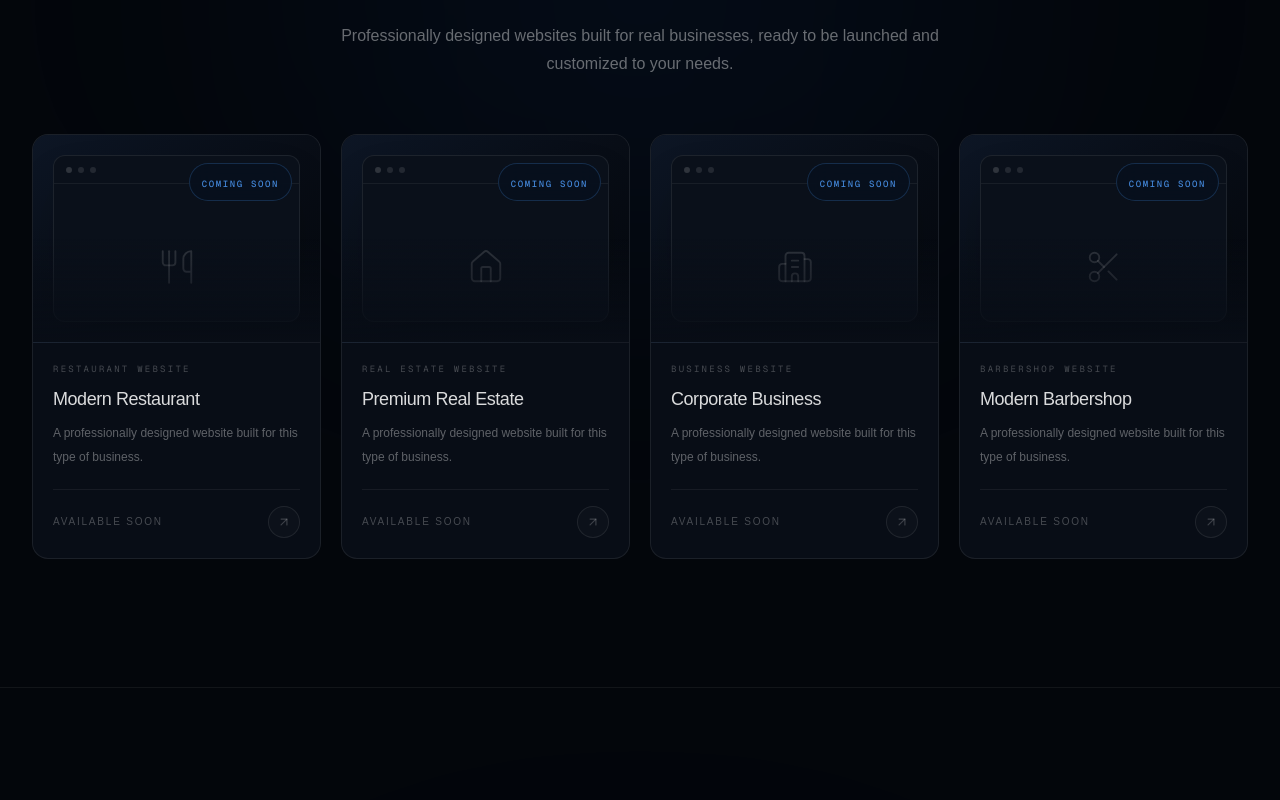
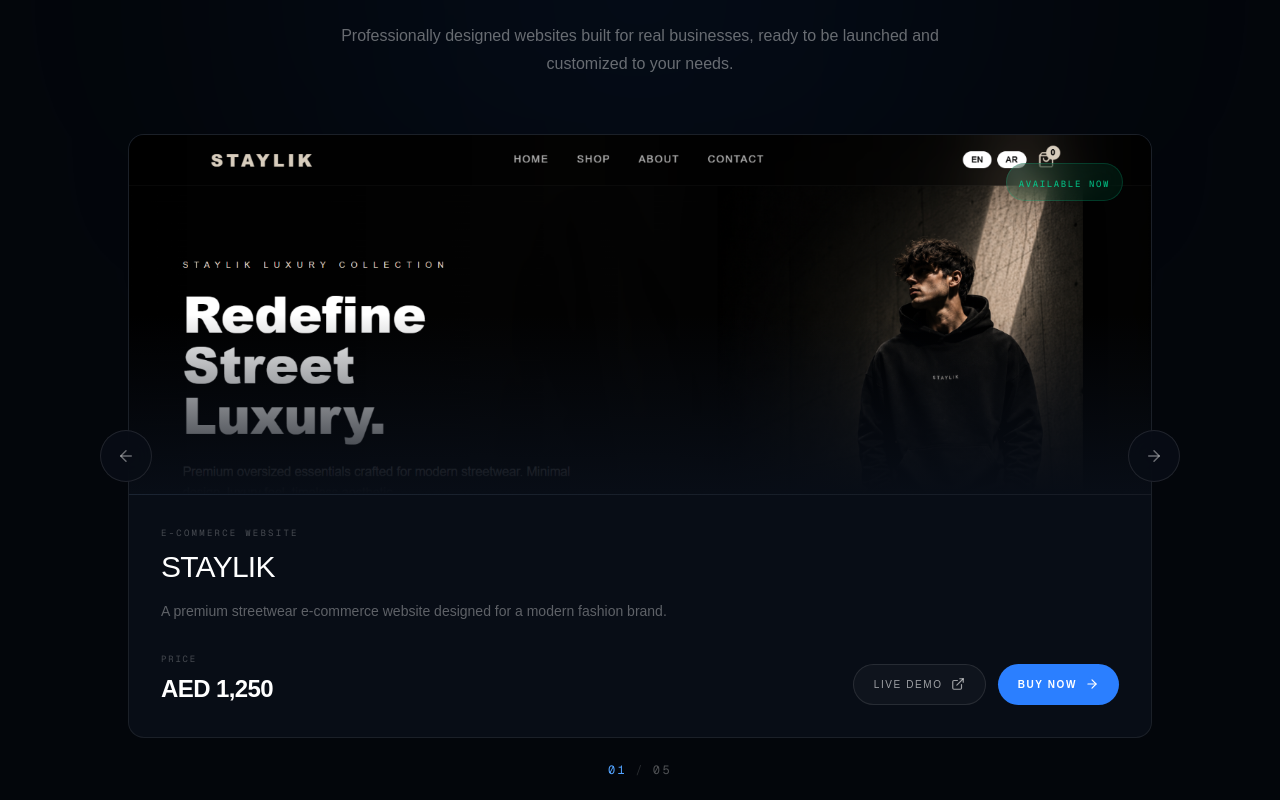
Before and after one commit to MalekAloklla/vertexlabs-site, a Next.js app: page / in a window 1280 px wide. Shown: the part 2020-2820 px from the top of the page. Built offline with nearby package versions, Linux system fonts and the light colour scheme.

Commit message:
Update website sections and ready websites

```diff
--- a/src/components/ReadyWebsites.tsx
+++ b/src/components/ReadyWebsites.tsx
@@ -1,53 +1,146 @@
 "use client";
 
-import { motion } from "framer-motion";
+import { useState } from "react";
+import { AnimatePresence, motion } from "framer-motion";
 import {
-  ArrowUpRight,
+  ArrowLeft,
+  ArrowRight,
   Building2,
+  ExternalLink,
   Home,
   Scissors,
+  ShoppingBag,
   Utensils,
 } from "lucide-react";
 
+import Image from "next/image";
 import { useLanguage } from "@/i18n/LanguageProvider";
 
 const websites = [
   {
+    id: "staylik",
+    icon: ShoppingBag,
+    image: "/projects/staylik.png",
+    enCategory: "E-COMMERCE WEBSITE",
+    arCategory: "موقع تجارة إلكترونية",
+    enTitle: "STAYLIK",
+    arTitle: "STAYLIK",
+    enDescription:
+      "A premium streetwear e-commerce website designed for a modern fashion brand.",
+    arDescription:
+      "متجر إلكتروني احترافي لعلامة أزياء Streetwear عصرية.",
+    price: 1250,
+    liveUrl: "https://staylik-store.vercel.app/",
+    available: true,
+  },
+  {
     id: "restaurant",
     icon: Utensils,
+    image: null,
     enCategory: "RESTAURANT WEBSITE",
     arCategory: "موقع مطعم",
     enTitle: "Modern Restaurant",
     arTitle: "مطعم عصري",
+    enDescription:
+      "A professionally designed website built for a modern restaurant.",
+    arDescription:
+      "موقع احترافي مصمم لمطعم عصري.",
+    price: null,
+    liveUrl: null,
+    available: false,
   },
   {
     id: "real-estate",
     icon: Home,
+    image: null,
     enCategory: "REAL ESTATE WEBSITE",
     arCategory: "موقع عقارات",
     enTitle: "Premium Real Estate",
     arTitle: "عقارات متميزة",
+    enDescription:
+      "A professionally designed website built for a modern real estate business.",
+    arDescription:
+      "موقع احترافي مصمم لنشاط عقاري عصري.",
+    price: null,
+    liveUrl: null,
+    available: false,
   },
   {
     id: "business",
     icon: Building2,
+    image: null,
     enCategory: "BUSINESS WEBSITE",
     arCategory: "موقع شركة",
     enTitle: "Corporate Business",
     arTitle: "شركة احترافية",
+    enDescription:
+      "A professionally designed website built for a modern business.",
+    arDescription:
+      "موقع احترافي مصمم لشركة حديثة.",
+    price: null,
+    liveUrl: null,
+    available: false,
   },
   {
     id: "barbershop",
     icon: Scissors,
+    image: null,
     enCategory: "BARBERSHOP WEBSITE",
     arCategory: "موقع صالون وحلاقة",
     enTitle: "Modern Barbershop",
     arTitle: "صالون عصري",
+    enDescription:
+      "A professionally designed website built for a modern barbershop.",
+    arDescription:
+      "موقع احترافي مصمم لصالون حلاقة عصري.",
+    price: null,
+    liveUrl: null,
+    available: false,
   },
 ] as const;
 
+const whatsappNumber = "971552861141";
+
 export default function ReadyWebsites() {
   const { isArabic } = useLanguage();
+
+  const [currentWebsite, setCurrentWebsite] = useState(0);
+  const [direction, setDirection] = useState(0);
+
+  const nextWebsite = () => {
+    setDirection(1);
+    setCurrentWebsite((prev) => (prev + 1) % websites.length);
+  };
+
+  const previousWebsite = () => {
+    setDirection(-1);
+    setCurrentWebsite(
+      (prev) => (prev - 1 + websites.length) % websites.length
+    );
+  };
+
+  const website = websites[currentWebsite];
+  const Icon = website.icon;
+
+  const whatsappMessage = isArabic
+  ? `مرحباً Vertex Labs 👋
+
+أرغب بالاستفسار عن شراء موقع ${website.arTitle} المعروض للبيع بسعر AED ${website.price?.toLocaleString()}.
+
+أود معرفة تفاصيل الشراء وما يشمله الموقع، بالإضافة إلى خطوات إتمام الطلب.
+
+شكراً لكم.`
+  : `Hello Vertex Labs 👋
+
+I’m interested in purchasing the ${website.enTitle} website listed for AED ${website.price?.toLocaleString()}.
+
+I’d like to know more about what’s included with the website, as well as the purchase process and next steps.
+
+Thank you.`;
+
+  const whatsappUrl = `https://wa.me/${whatsappNumber}?text=${encodeURIComponent(
+    whatsappMessage
+  )}`;
 
   return (
     <section
@@ -59,7 +152,7 @@ export default function ReadyWebsites() {
         <div className="absolute left-1/2 top-0 h-[400px] w-[700px] -translate-x-1/2 rounded-full bg-blue-500/[0.06] blur-[140px]" />
       </div>
 
-      <div className="relative mx-auto max-w-7xl px-6 lg:px-8">
+      <div className="relative mx-auto max-w-6xl px-6 lg:px-8">
         {/* Heading */}
         <motion.div
           initial={{ opacity: 0, y: 20 }}
@@ -73,7 +166,9 @@ export default function ReadyWebsites() {
           </p>
 
           <h2 className="text-3xl font-semibold tracking-[-0.03em] text-white sm:text-4xl lg:text-5xl">
-            {isArabic ? "أطلق موقعك بشكل أسرع" : "Launch Faster. Start Smarter."}
+            {isArabic
+              ? "أطلق موقعك بشكل أسرع"
+              : "Launch Faster. Start Smarter."}
           </h2>
 
           <p className="mx-auto mt-5 max-w-2xl text-sm leading-7 text-white/40 sm:text-base">
@@ -83,81 +178,184 @@ export default function ReadyWebsites() {
           </p>
         </motion.div>
 
-        {/* Website Cards */}
-        <div className="mt-14 grid gap-5 sm:grid-cols-2 lg:grid-cols-4">
-          {websites.map((website, index) => {
-            const Icon = website.icon;
+        {/* Slider */}
+        <div className="relative mx-auto mt-14 max-w-5xl">
+          {/* Left Arrow */}
+          <button
+            type="button"
+            onClick={previousWebsite}
+            aria-label="Previous website"
+            className="absolute left-2 top-1/2 z-20 flex h-10 w-10 -translate-y-1/2 items-center justify-center rounded-full border border-white/[0.10] bg-[#080d16]/90 text-white/40 backdrop-blur-md transition-all duration-300 hover:border-blue-400/40 hover:bg-blue-500/10 hover:text-white sm:left-[-28px] sm:h-[52px] sm:w-[52px]"
+          >
+            <ArrowLeft size={18} />
+          </button>
 
-            return (
+          {/* Right Arrow */}
+          <button
+            type="button"
+            onClick={nextWebsite}
+            aria-label="Next website"
+            className="absolute right-2 top-1/2 z-20 flex h-10 w-10 -translate-y-1/2 items-center justify-center rounded-full border border-white/[0.10] bg-[#080d16]/90 text-white/40 backdrop-blur-md transition-all duration-300 hover:border-blue-400/40 hover:bg-blue-500/10 hover:text-white sm:right-[-28px] sm:h-[52px] sm:w-[52px]"
+          >
+            <ArrowRight size={18} />
+          </button>
+
+          <AnimatePresence mode="wait" initial={false} custom={direction}>
             <motion.div
               key={website.id}
-                initial={{ opacity: 0, y: 24 }}
-                whileInView={{ opacity: 1, y: 0 }}
-                viewport={{ once: true, amount: 0.15 }}
+              custom={direction}
+              initial={{
+                opacity: 0,
+                x: direction > 0 ? 35 : -35,
+              }}
+              animate={{
+                opacity: 1,
+                x: 0,
+              }}
+              exit={{
+                opacity: 0,
+                x: direction > 0 ? -35 : 35,
+              }}
               transition={{
-                  duration: 0.6,
-                  delay: index * 0.08,
+                duration: 0.35,
+                ease: "easeOut",
               }}
-                className="group relative overflow-hidden rounded-2xl border border-white/[0.08] bg-[#080d16]"
+              className="overflow-hidden rounded-2xl border border-white/[0.08] bg-[#080d16]"
             >
               {/* Preview */}
-                <div className="relative h-52 overflow-hidden border-b border-white/[0.06] bg-gradient-to-br from-[#0d1625] via-[#080d16] to-[#05080d]">
-                  {/* Browser frame */}
-                  <div className="absolute inset-5 overflow-hidden rounded-xl border border-white/[0.08] bg-[#0a101a] shadow-2xl transition-transform duration-700 group-hover:scale-[1.02]">
-                    <div className="flex h-7 items-center gap-1.5 border-b border-white/[0.06] px-3">
+              <div className="relative h-[260px] overflow-hidden border-b border-white/[0.06] bg-gradient-to-br from-[#0d1625] via-[#080d16] to-[#05080d] sm:h-[360px]">
+                {website.image ? (
+                  <Image
+                    src={website.image}
+                    alt={website.enTitle}
+                    fill
+                    sizes="(max-width: 640px) 100vw, 1024px"
+                    className="object-cover object-top transition-transform duration-700"
+                    priority={currentWebsite === 0}
+                  />
+                ) : (
+                  <div className="absolute inset-6 overflow-hidden rounded-xl border border-white/[0.08] bg-[#0a101a] shadow-2xl sm:inset-10">
+                    <div className="flex h-8 items-center gap-1.5 border-b border-white/[0.06] px-3">
                       <span className="h-1.5 w-1.5 rounded-full bg-white/15" />
                       <span className="h-1.5 w-1.5 rounded-full bg-white/10" />
                       <span className="h-1.5 w-1.5 rounded-full bg-white/10" />
                     </div>
 
-                    <div className="flex h-full items-center justify-center">
+                    <div className="flex h-[calc(100%-2rem)] items-center justify-center">
                       <Icon
-                        size={38}
-                        strokeWidth={1.2}
-                        className="text-white/15 transition-all duration-500 group-hover:scale-110 group-hover:text-blue-400/50"
+                        size={48}
+                        strokeWidth={1.1}
+                        className="text-white/10"
                       />
                     </div>
                   </div>
+                )}
 
-                  {/* Coming Soon */}
-                  <div className="absolute right-7 top-7 rounded-full border border-blue-400/20 bg-[#07101d]/90 px-3 py-1.5 backdrop-blur-md">
-                    <span className="font-mono text-[9px] font-medium tracking-[0.18em] text-blue-400/80">
-                      {isArabic ? "قريبًا" : "COMING SOON"}
+                <div className="pointer-events-none absolute inset-0 bg-gradient-to-t from-[#080d16] via-transparent to-transparent" />
+
+                {/* Status */}
+                <div
+                  className={`absolute right-5 top-5 rounded-full border px-3 py-1.5 backdrop-blur-md sm:right-7 sm:top-7 ${
+                    website.available
+                      ? "border-emerald-400/20 bg-emerald-500/10"
+                      : "border-blue-400/20 bg-[#07101d]/90"
+                  }`}
+                >
+                  <span
+                    className={`font-mono text-[9px] font-medium tracking-[0.18em] ${
+                      website.available
+                        ? "text-emerald-400/80"
+                        : "text-blue-400/80"
+                    }`}
+                  >
+                    {website.available
+                      ? isArabic
+                        ? "متاح الآن"
+                        : "AVAILABLE NOW"
+                      : isArabic
+                        ? "قريبًا"
+                        : "COMING SOON"}
                   </span>
                 </div>
-
-                  <div className="pointer-events-none absolute inset-0 bg-gradient-to-t from-[#080d16] via-transparent to-transparent" />
               </div>
 
               {/* Content */}
-                <div className="p-5">
+              <div className="p-6 sm:p-8">
+                <div className="flex flex-col gap-6 sm:flex-row sm:items-end sm:justify-between">
+                  <div className="max-w-2xl">
                     <p className="font-mono text-[9px] uppercase tracking-[0.25em] text-white/25">
                       {isArabic ? website.arCategory : website.enCategory}
                     </p>
 
-                  <h3 className="mt-2 text-lg font-medium tracking-tight text-white/85">
+                    <h3 className="mt-2 text-2xl font-medium tracking-tight text-white sm:text-3xl">
                       {isArabic ? website.arTitle : website.enTitle}
                     </h3>
 
-                  <p className="mt-2 text-xs leading-6 text-white/35">
+                    <p className="mt-3 text-sm leading-7 text-white/35">
                       {isArabic
-                      ? "موقع احترافي مصمم لهذا النوع من الأنشطة التجارية."
-                      : "A professionally designed website built for this type of business."}
+                        ? website.arDescription
+                        : website.enDescription}
                     </p>
 
-                  <div className="mt-5 flex items-center justify-between border-t border-white/[0.06] pt-4">
-                    <span className="text-[10px] font-medium uppercase tracking-[0.18em] text-white/25">
+                    {/* Price */}
+                    {website.price !== null && (
+                      <div className="mt-5">
+                        <span className="font-mono text-[9px] uppercase tracking-[0.2em] text-white/25">
+                          {isArabic ? "السعر" : "PRICE"}
+                        </span>
+
+                        <div className="mt-1 text-2xl font-semibold tracking-tight text-white">
+                          AED {website.price.toLocaleString()}
+                        </div>
+                      </div>
+                    )}
+                  </div>
+
+                  {/* Actions */}
+                  {website.available && website.liveUrl ? (
+                    <div className="flex shrink-0 flex-wrap gap-3">
+                      <a
+                        href={website.liveUrl}
+                        target="_blank"
+                        rel="noopener noreferrer"
+                        className="inline-flex items-center justify-center gap-2 rounded-full border border-white/[0.10] bg-white/[0.03] px-5 py-3 text-[10px] font-medium uppercase tracking-[0.16em] text-white/60 transition-all duration-300 hover:border-blue-400/30 hover:bg-blue-500/10 hover:text-white"
+                      >
+                        {isArabic ? "عرض الموقع" : "Live Demo"}
+                        <ExternalLink size={14} />
+                      </a>
+
+                      <a
+                        href={whatsappUrl}
+                        target="_blank"
+                        rel="noopener noreferrer"
+                        className="inline-flex items-center justify-center gap-2 rounded-full bg-blue-500 px-5 py-3 text-[10px] font-semibold uppercase tracking-[0.16em] text-white transition-all duration-300 hover:bg-blue-400 hover:shadow-lg hover:shadow-blue-500/20"
+                      >
+                        {isArabic ? "شراء الآن" : "Buy Now"}
+                        <ArrowRight size={14} />
+                      </a>
+                    </div>
+                  ) : (
+                    <span className="inline-flex shrink-0 items-center justify-center rounded-full border border-white/[0.06] bg-white/[0.02] px-5 py-3 text-[10px] font-medium uppercase tracking-[0.16em] text-white/20">
                       {isArabic ? "متاح قريبًا" : "AVAILABLE SOON"}
                     </span>
-
-                    <span className="flex h-8 w-8 items-center justify-center rounded-full border border-white/[0.08] bg-white/[0.02] text-white/20 transition-all duration-300 group-hover:border-blue-400/30 group-hover:bg-blue-500/10 group-hover:text-blue-400">
-                      <ArrowUpRight size={14} />
-                    </span>
+                  )}
                 </div>
               </div>
             </motion.div>
-            );
-          })}
+          </AnimatePresence>
+
+          {/* Counter */}
+          <div className="mt-6 flex items-center justify-center">
+            <span className="font-mono text-xs tracking-[0.2em] text-white/30">
+              <span className="text-blue-400">
+                {String(currentWebsite + 1).padStart(2, "0")}
+              </span>
+
+              <span className="mx-2 text-white/15">/</span>
+
+              {String(websites.length).padStart(2, "0")}
+            </span>
+          </div>
         </div>
       </div>
     </section>
```
Lines whose indentation alone changed are shown as unchanged.
